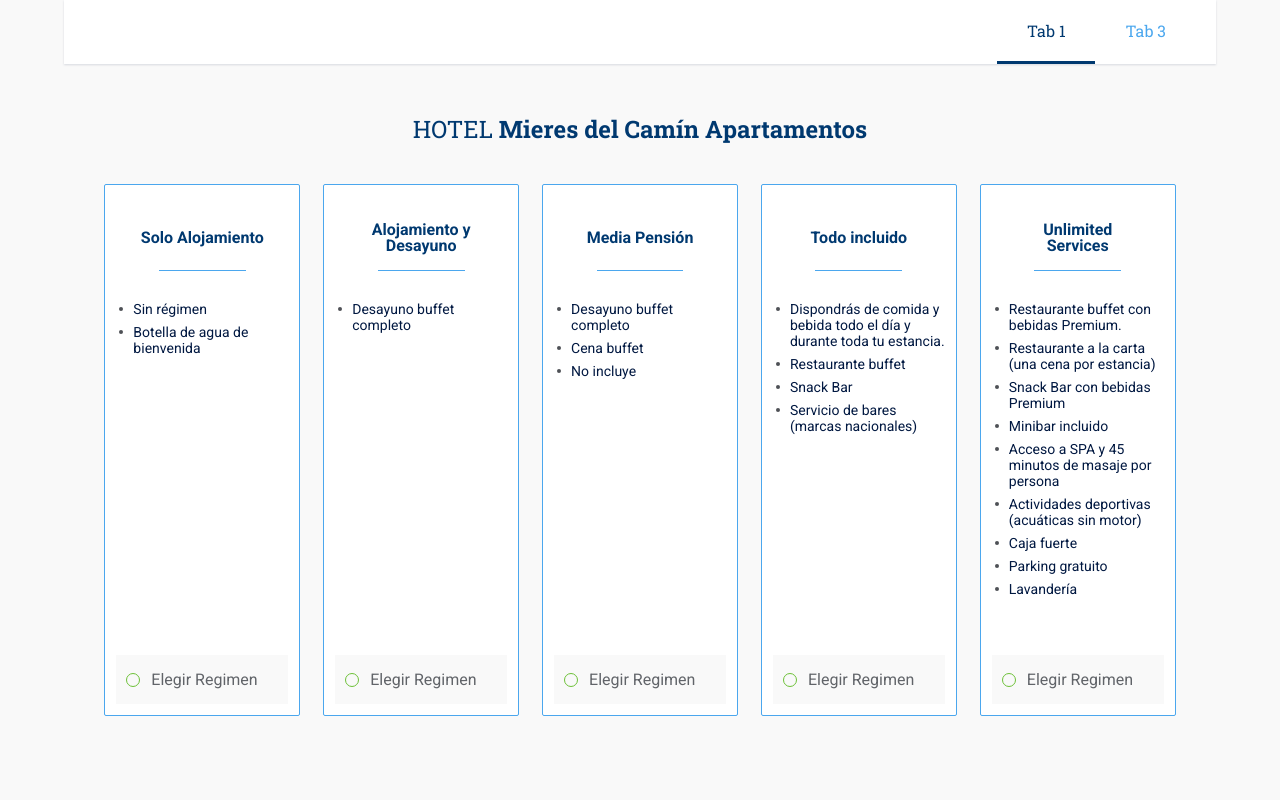
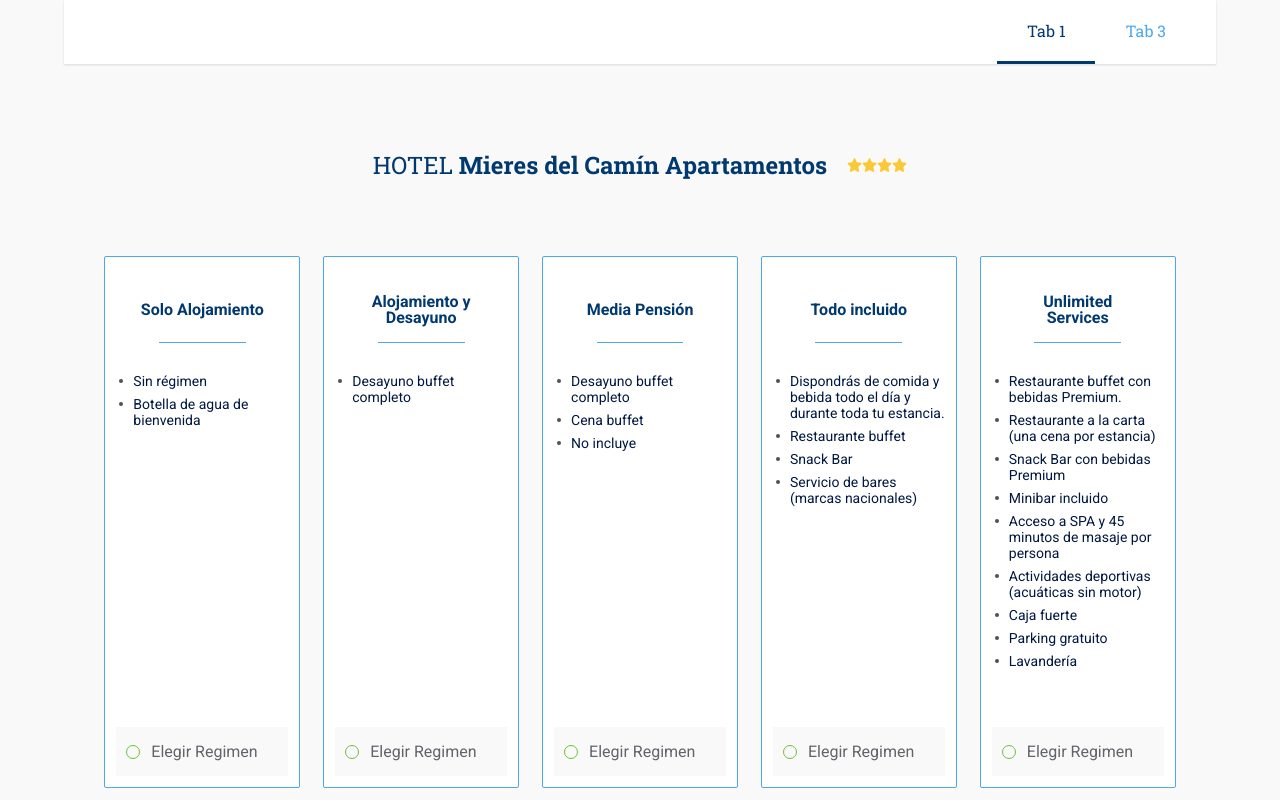
Before and after one commit to albertohdezherrera/the-cocktail-spa, a Vue app: page / in a window 1280 px wide. Built offline with nearby package versions, Linux system fonts and the light colour scheme.

Commit message:
StarsRate component and title of beers

```diff
--- a/src/assets/content/content.json
+++ b/src/assets/content/content.json
@@ -1,6 +1,6 @@
 {
   "name": "Mieres del Camín Apartamentos",
-  "stars": 5,
+  "stars": 4,
   "options": [
     {
       "title": "Solo Alojamiento",
--- a/src/assets/scss/partials/misc.scss
+++ b/src/assets/scss/partials/misc.scss
@@ -4,3 +4,6 @@
 .mb2 {
   margin-bottom: 2rem;
 }
+.mr2 {
+  margin-right: 2rem;
+}
--- /dev/null
+++ b/src/components/Stars/Stars.vue
@@ -0,0 +1,32 @@
+<template>
+  <div class="stars-rate">
+    <template v-for="n in stars" :key="n">
+      <svg class="stars-rate__star" viewBox="0 0 12 13" fill="none" xmlns="http://www.w3.org/2000/svg"> <path fill-rule="evenodd" clip-rule="evenodd" d="M3.11497 11.9092C2.42826 12.2893 1.97789 11.9448 2.10891 11.14L2.65994 7.75849L0.325903 5.36383C-0.229657 4.79377 -0.0576135 4.23661 0.710031 4.11919L3.93575 3.6257L5.37835 0.549239C5.7217 -0.18308 6.27836 -0.18308 6.62171 0.549239L8.06418 3.6257L11.2899 4.11919C12.0577 4.23661 12.2296 4.79377 11.6742 5.36383L9.34012 7.75862L9.89127 11.1401C10.0223 11.9449 9.57192 12.2893 8.88522 11.9093L6.00003 10.3128L3.11497 11.9092Z" fill="#FAC937"/></svg>
+    </template>
+  </div>
+</template>
+
+<script>
+export default {
+  name: 'StarsRate',
+  props: {
+    stars: {
+      type: Number,
+      required: true,
+      validator(val) {
+        return val > 0 && val <= 5;
+      },
+    },
+  },
+};
+</script>
+
+<style lang="scss">
+  .stars-rate {
+    display: flex;
+    &__star {
+      width: 1.5rem;
+      height: 1.5rem;
+    }
+  }
+</style>
--- a/src/views/Beers.vue
+++ b/src/views/Beers.vue
@@ -57,11 +57,21 @@
 .beers {
   &__title {
     padding: 0.5rem 1rem 2rem 2rem;
+    h1 {
+      @include font-size(2.4);
+      color: $c-primary-ligth;
+      font-family: $f-secondary;
+    }
   }
   &__content {
     border: 1px solid $c-border;
     background-color: $c-white;
     padding: 2rem;
+    &__title {
+      @include font-size(2.4);
+      color: $c-primary-ligth;
+      font-family: $f-secondary;
+    }
   }
 }
 </style>
--- a/src/views/Home.vue
+++ b/src/views/Home.vue
@@ -1,7 +1,8 @@
 <template>
   <div class="home">
     <div class="home--header">
-      <SectionTitle class="mt2 mb2">HOTEL <b>{{ content.name }}</b></SectionTitle>
+      <SectionTitle class="mt2 mb2 mr2">HOTEL <b>{{ content.name }}</b></SectionTitle>
+      <StarsRate :stars="content.stars" />
     </div>
     <div class="home--comparator">
       <Comparator :options="content.options" />
@@ -12,6 +13,7 @@
 <script>
 import SectionTitle from '@/components/common/SectionTitle.vue';
 import Comparator from '@/components/Comparator/Comparator.vue';
+import StarsRate from '@/components/Stars/Stars.vue';
 
 // Content
 import myContent from '@/assets/content/content.json';
@@ -21,6 +23,7 @@
   components: {
     SectionTitle,
     Comparator,
+    StarsRate,
   },
   data() {
     return {
@@ -32,7 +35,11 @@
 
 <style lang="scss">
 .home {
+  margin-bottom: 4rem;
   &--header {
+    display: flex;
+    align-items: center;
+    justify-content: center;
     margin: 4rem 0;
   }
 }
```
